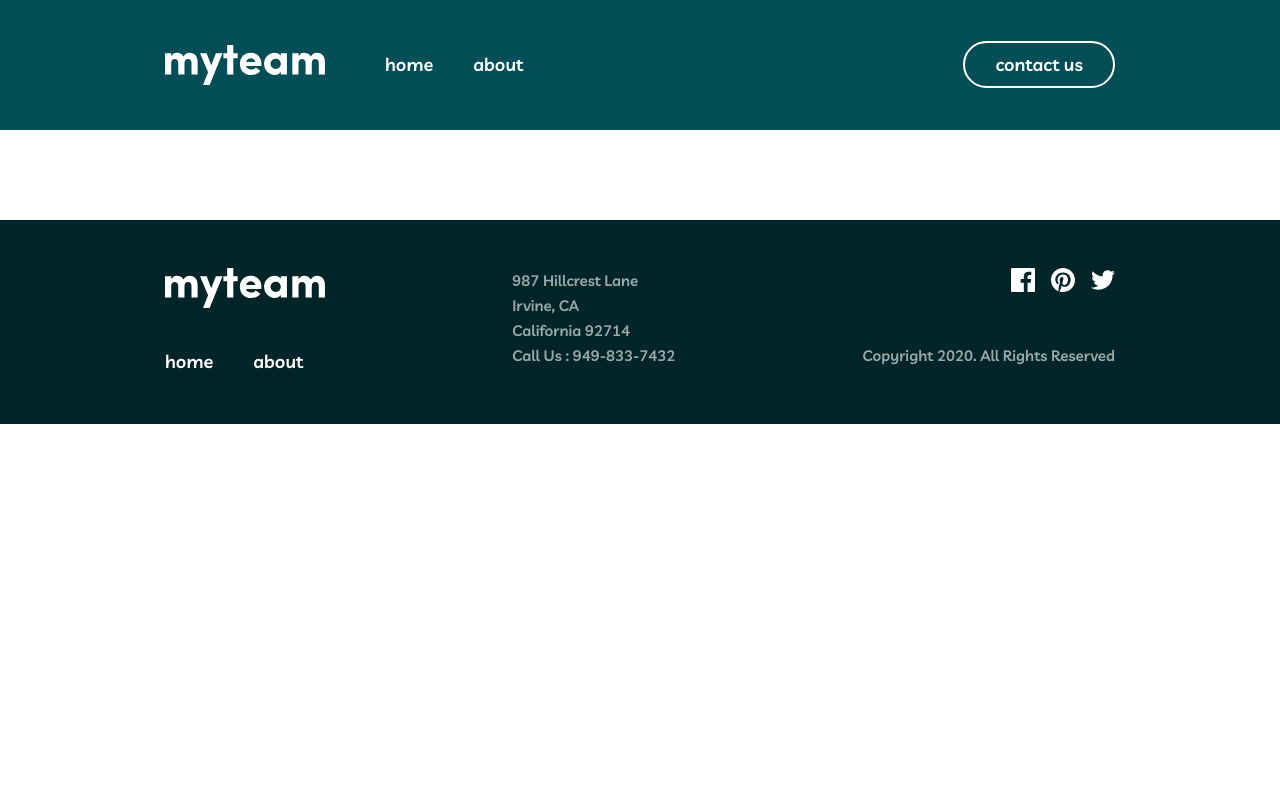
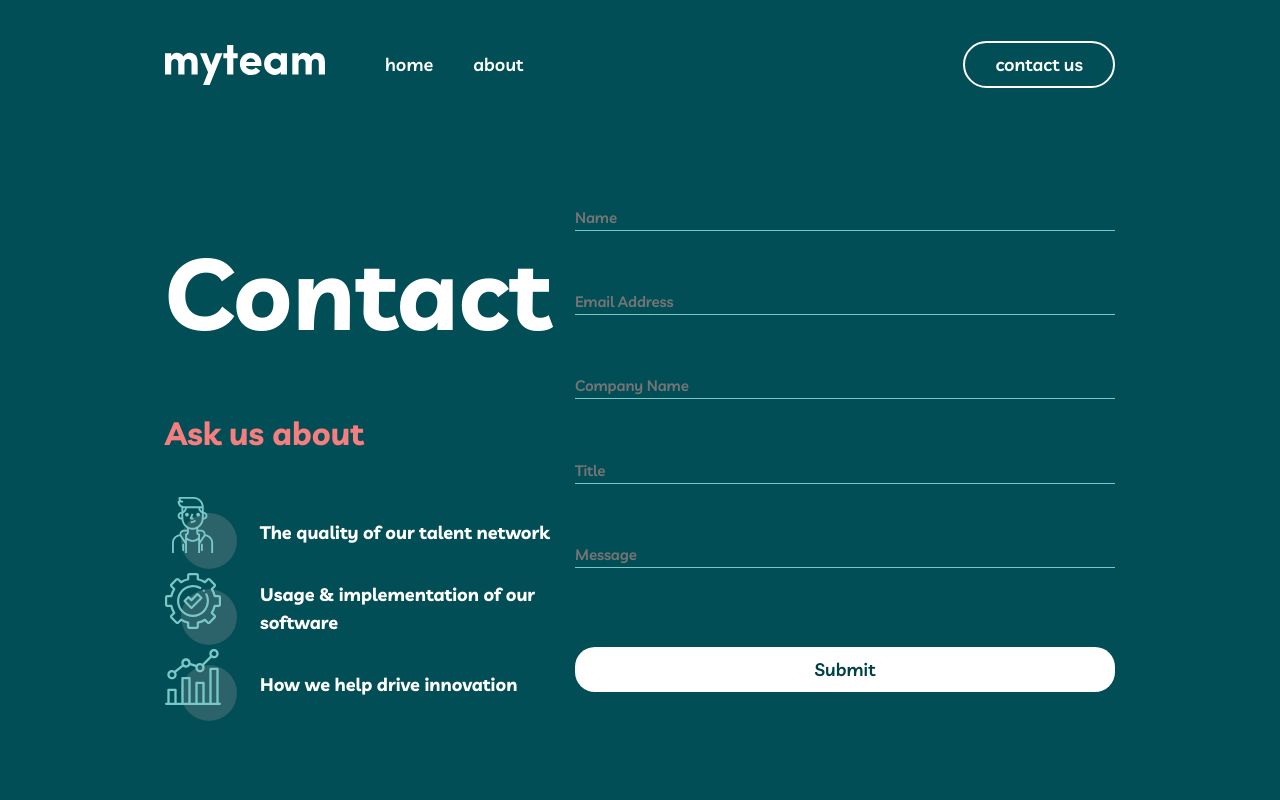
Before and after one commit to erdonogli/myteam, a plain HTML site: page contact.html in a window 1280 px wide. Shown: the top 800 px of the page. Drawn offline with Linux system fonts and the light colour scheme.

Commit message:
contact page nearly done

```diff
--- a/contact.html
+++ b/contact.html
@@ -45,8 +45,45 @@
 
     <!-- MAIN -->
     <main class="main">
-        <section class="contact-hero">
-            <div class="container contact-hero__container"></div>
+        <section class="hero">
+            <div class="container hero__container contact-hero__container">
+                <div class="contact-info">
+                    <h1 class="contact-info__heading">Contact</h1>
+                    <p class="contact-info__title">Ask us about</p>
+                    <div class="contact-cards">
+                        <div class="contact-card">
+                            <img src="./images/contact/Group11.svg" alt="image" class="contact-card__image">
+                            <h1 class="contact-card__heading">The quality of our talent network</h1>
+                        </div>
+
+                        <div class="contact-card">
+                            <img src="./images/contact/Group12.svg" alt="image" class="contact-card__image">
+                            <h1 class="contact-card__heading">Usage & implementation of our software</h1>
+                        </div>
+
+                        <div class="contact-card">
+                            <img src="./images/contact/Group13.svg" alt="image" class="contact-card__image">
+                            <h1 class="contact-card__heading">How we help drive innovation</h1>
+                        </div>
+                    </div>
+                </div>
+
+                <div class="contact-form">
+                    <form action="./index.php">
+                        <input class="input" type="text" name="name" id="name" placeholder="Name">
+                        <br>
+                        <input class="input" type="email" name="email" id="email" placeholder="Email Address">
+                        <br>
+                        <input class="input" type="text" name="compname" id="compname" placeholder="Company Name">
+                        <br>
+                        <input class="input" type="text" name="title" id="title" placeholder="Title">
+                        <br>
+                        <input class="input" type="text" name="message" id="message" placeholder="Message">
+                        <br>
+                        <input class="submit" type="submit" name="submit" id="submit">
+                    </form>
+                </div>
+            </div>
         </section>
     </main>
     <!-- FOOTER -->
@@ -72,7 +109,8 @@
                 </div>
 
                 <div class="footer-info">
-                    <p class="footer-info__info">987  Hillcrest Lane <br> Irvine, CA <br> California 92714 <br> Call Us : 949-833-7432</p>
+                    <p class="footer-info__info">987 Hillcrest Lane <br> Irvine, CA <br> California 92714 <br> Call Us :
+                        949-833-7432</p>
                 </div>
 
                 <div class="footer-last">
--- a/scss/all-blocks/_contact-hero.scss
+++ b/scss/all-blocks/_contact-hero.scss
@@ -0,0 +1,62 @@
+.contact-info__heading {
+    color: $color-white;
+    font-size: 100px;
+    font-style: normal;
+    font-weight: 700;
+    line-height: 100px;
+    max-width: 600px;
+}
+
+.contact-info__title {
+    color: $color-coral;
+    font-size: 32px;
+    font-style: normal;
+    font-weight: 700;
+    line-height: 48px;
+    padding-bottom: 40px;
+}
+
+.contact-card__heading {
+    color: $color-white;
+    font-size: 18px;
+    font-style: normal;
+    font-weight: 700;
+    line-height: 28px;
+}
+
+.contact-card {
+    display: flex;
+    gap: 23px;
+    align-items: center;
+}
+
+.contact-form .input {
+    width: 540px;
+    color: $color-white;
+    background: transparent;
+    border: none;
+    font-size: 15px;
+    font-style: normal;
+    font-weight: 600;
+    line-height: 25px;
+    /* 166.667% */
+    letter-spacing: -0.115px;
+    border-bottom: solid 1px $color-blue-rapture;
+}
+.contact-form .submit {
+    border: none;
+    font-size: 18px;
+    padding: 10px 30px;
+    margin-top: 20px;
+    border-radius: 20px;
+    font-style: normal;
+    font-weight: 600;
+    line-height: 25px;
+    background: $color-white;
+    color: $color-green-jungle;
+}
+.contact-form form {
+    display: flex;
+    flex-direction: column;
+    gap: 20px;
+}
--- a/scss/utils/_general.scss
+++ b/scss/utils/_general.scss
@@ -16,7 +16,6 @@ html {
 
 body {
     font-size: 16px;
-    line-height: 1.5px;
 }
 
 img {
```
Also changed, not shown: css/main.css, images/contact/Group11.svg (added), images/contact/Group12.svg (added), images/contact/Group13.svg (added), images/contact/Group7.svg (added), images/contact/Group8.svg (added), 1 other file.
